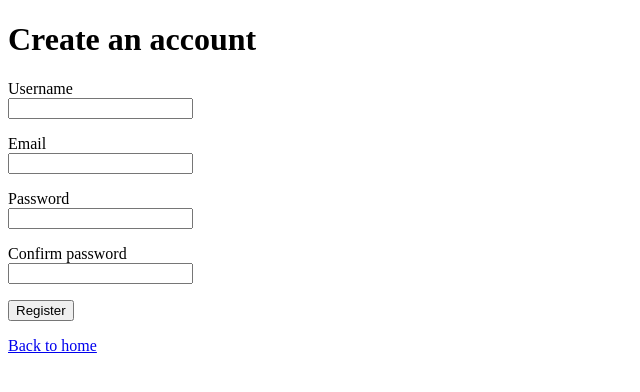
After one commit to sreelekha321goswami/secure-web-app, a Flask app: page /register in a window 1280 px wide. The commit adds this page. Shown: the top 392 px of the page, without its empty margins (0-640 px from the left). Run offline with Flask 3, Linux system fonts and the light colour scheme.

Commit message:
Stage 3 part 1: registration with validation, hashing, CSRF, SQLite

```diff
--- a/app.py
+++ b/app.py
@@ -1,10 +1,113 @@
-from flask import Flask, render_template
+import os
+import re
+import sqlite3
+
+from dotenv import load_dotenv
+from flask import Flask, render_template, redirect, url_for, flash, g
+from flask_wtf import FlaskForm
+from wtforms import StringField, PasswordField
+from wtforms.validators import (
+    DataRequired, Email, Length, EqualTo, Regexp, ValidationError
+)
+from werkzeug.security import generate_password_hash
+
+load_dotenv()
 
 app = Flask(__name__)
+app.config['SECRET_KEY'] = os.environ['SECRET_KEY']  # never hard-code secrets
 
+DATABASE = 'database.db'
+
+
+# ---------- Database helpers ----------
+def get_db():
+    if 'db' not in g:
+        g.db = sqlite3.connect(DATABASE)
+        g.db.row_factory = sqlite3.Row
+    return g.db
+
+
+@app.teardown_appcontext
+def close_db(exception):
+    db = g.pop('db', None)
+    if db is not None:
+        db.close()
+
+
+def init_db():
+    with sqlite3.connect(DATABASE) as db:
+        db.execute("""
+            CREATE TABLE IF NOT EXISTS users (
+                id INTEGER PRIMARY KEY AUTOINCREMENT,
+                username TEXT UNIQUE NOT NULL,
+                email TEXT UNIQUE NOT NULL,
+                password_hash TEXT NOT NULL,
+                role TEXT NOT NULL DEFAULT 'user',
+                created_at TIMESTAMP DEFAULT CURRENT_TIMESTAMP
+            )
+        """)
+
+
+# ---------- Input validation ----------
+def strong_password(form, field):
+    pw = field.data or ''
+    if not (re.search(r'[A-Z]', pw) and re.search(r'[a-z]', pw)
+            and re.search(r'\d', pw) and re.search(r'[^A-Za-z0-9]', pw)):
+        raise ValidationError(
+            'Password needs an uppercase letter, a lowercase letter, '
+            'a number and a special character.'
+        )
+
+
+class RegisterForm(FlaskForm):
+    username = StringField('Username', validators=[
+        DataRequired(),
+        Length(min=3, max=30),
+        Regexp(r'^[A-Za-z0-9_]+$',
+               message='Only letters, numbers and underscores allowed.'),
+    ])
+    email = StringField('Email', validators=[
+        DataRequired(), Email(), Length(max=120)
+    ])
+    password = PasswordField('Password', validators=[
+        DataRequired(), Length(min=8, max=128), strong_password
+    ])
+    confirm = PasswordField('Confirm password', validators=[
+        DataRequired(), EqualTo('password', message='Passwords must match.')
+    ])
+
+
+# ---------- Routes ----------
 @app.route('/')
 def home():
     return render_template('index.html')
 
+
+@app.route('/register', methods=['GET', 'POST'])
+def register():
+    form = RegisterForm()
+    if form.validate_on_submit():
+        db = get_db()
+        try:
+            # Parameterized query (?) protects against SQL injection
+            db.execute(
+                'INSERT INTO users (username, email, password_hash) '
+                'VALUES (?, ?, ?)',
+                (form.username.data,
+                 form.email.data.lower(),
+                 generate_password_hash(form.password.data))
+            )
+            db.commit()
+        except sqlite3.IntegrityError:
+            # Generic message: don't reveal which field already exists
+            flash('Username or email is already in use.', 'error')
+            return render_template('register.html', form=form)
+        flash('Account created successfully!', 'success')
+        return redirect(url_for('home'))
+    return render_template('register.html', form=form)
+
+
+init_db()
+
 if __name__ == '__main__':
-    app.run(debug=True)
+    app.run(debug=True)  # we will turn debug off before final submission
--- /dev/null
+++ b/templates/register.html
@@ -0,0 +1,35 @@
+<!DOCTYPE html>
+<html>
+<head>
+    <title>Register - Secure Web App</title>
+</head>
+<body>
+    <h1>Create an account</h1>
+
+    {% with messages = get_flashed_messages(with_categories=true) %}
+      {% for category, message in messages %}
+        <p><strong>{{ category }}:</strong> {{ message }}</p>
+      {% endfor %}
+    {% endwith %}
+
+    <form method="POST" novalidate>
+        {{ form.hidden_tag() }}
+
+        <p>{{ form.username.label }}<br>{{ form.username() }}
+        {% for e in form.username.errors %}<br><small style="color:red">{{ e }}</small>{% endfor %}</p>
+
+        <p>{{ form.email.label }}<br>{{ form.email() }}
+        {% for e in form.email.errors %}<br><small style="color:red">{{ e }}</small>{% endfor %}</p>
+
+        <p>{{ form.password.label }}<br>{{ form.password() }}
+        {% for e in form.password.errors %}<br><small style="color:red">{{ e }}</small>{% endfor %}</p>
+
+        <p>{{ form.confirm.label }}<br>{{ form.confirm() }}
+        {% for e in form.confirm.errors %}<br><small style="color:red">{{ e }}</small>{% endfor %}</p>
+
+        <button type="submit">Register</button>
+    </form>
+
+    <p><a href="{{ url_for('home') }}">Back to home</a></p>
+</body>
+</html>
```
Also changed, not shown: templates/index.html (+8 -0 lines), 1 other file.
